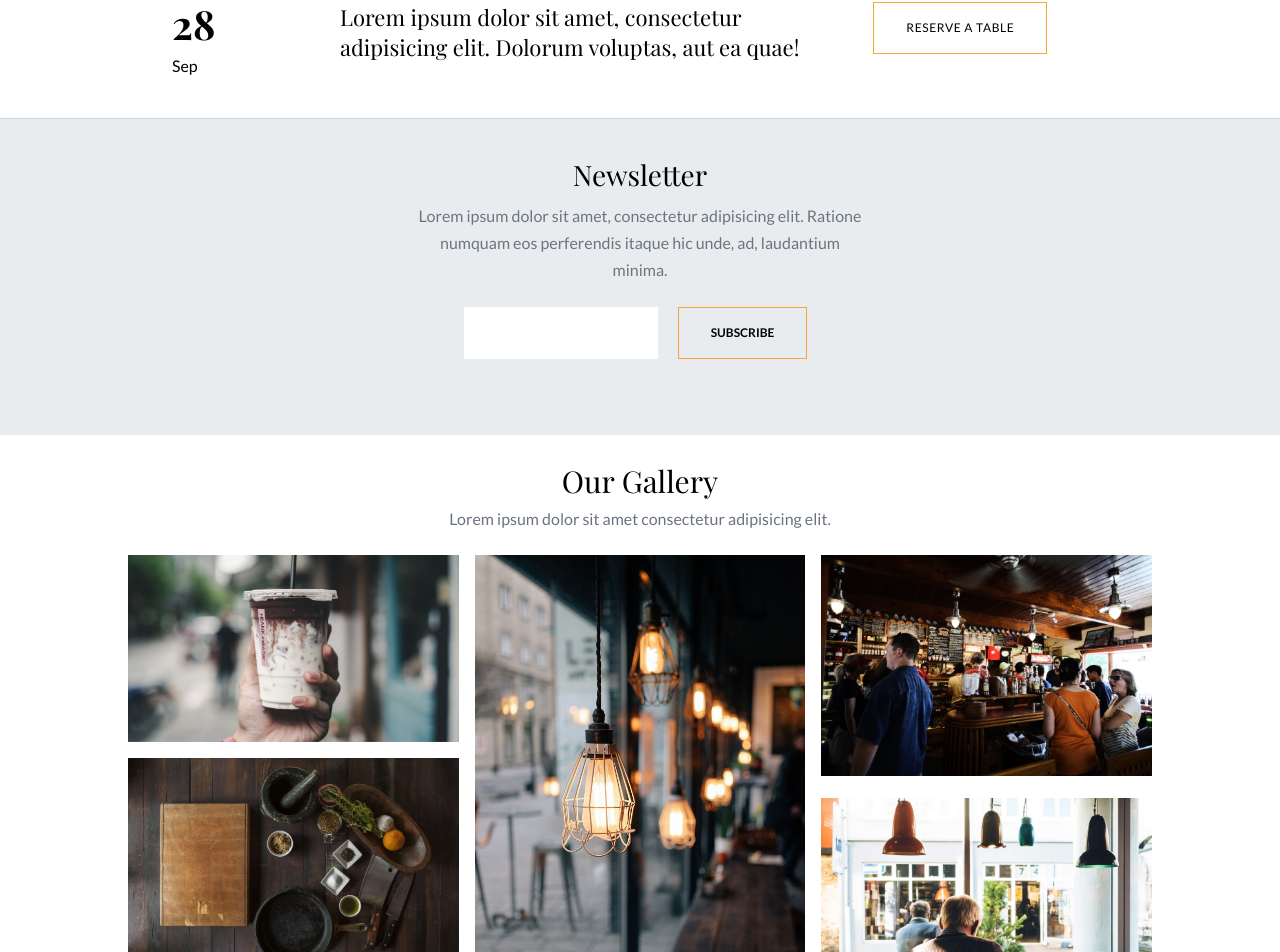
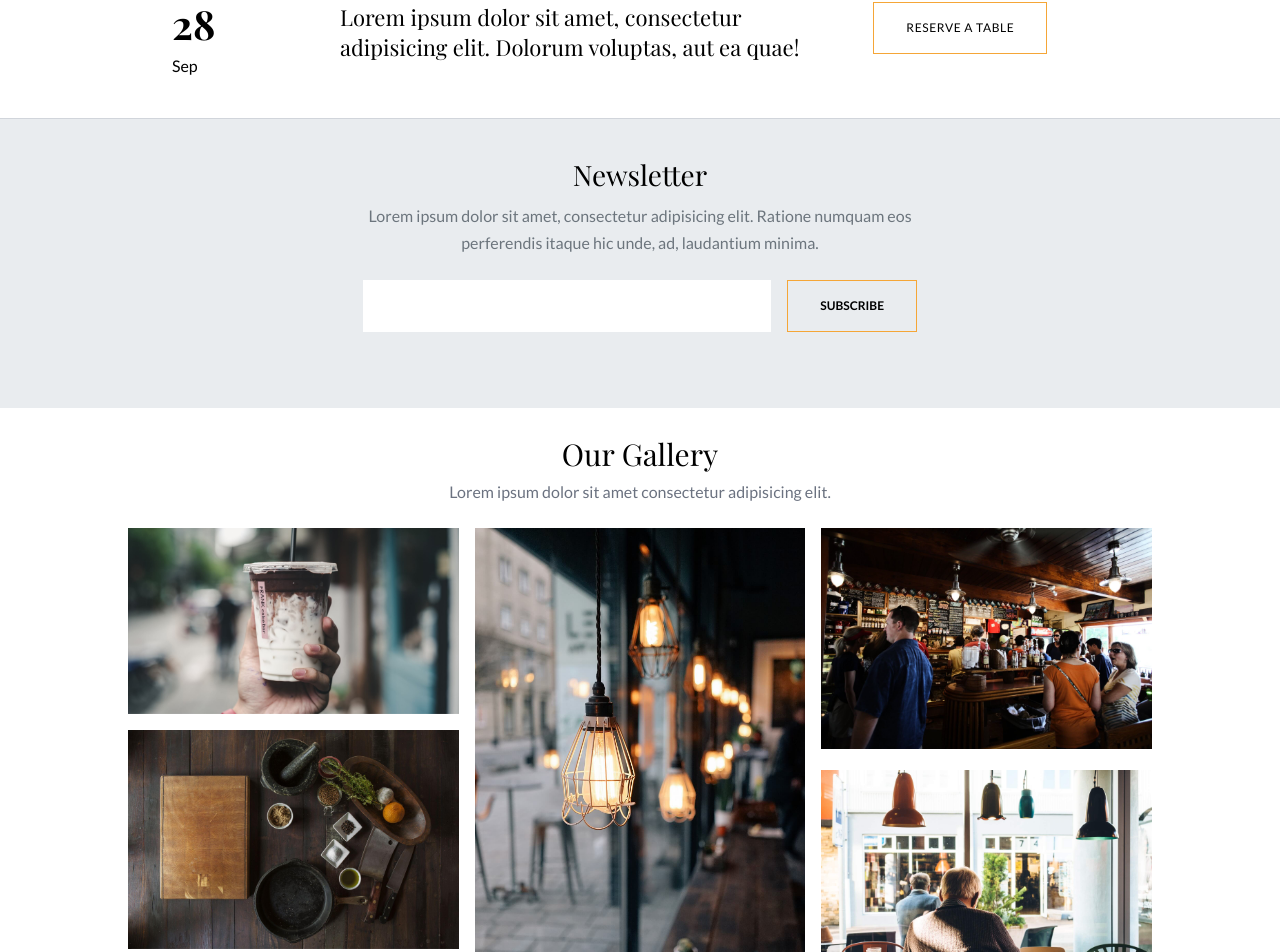
Before and after one commit to Iceblockp/Touche-cafe, a React (Vite) app: page / in a window 1280 px wide. Shown: the part 5457-6409 px from the top of the page. Built offline with nearby package versions, Linux system fonts and the light colour scheme; a web font is replaced by a local one.

Commit message:
newsletter

```diff
--- a/src/components/Newsletter.jsx
+++ b/src/components/Newsletter.jsx
@@ -5,7 +5,7 @@ const Newsletter = () => {
     <section className=" py-9 bg-[#e9ecef]">
       <div className=" container mx-auto mb-10">
         <div className="flex justify-center">
-          <div className=" text-center max-w-md  ">
+          <div className=" text-center md:max-w-[480px] xl:max-w-[570px] max-w-[540px]">
             <h1 className=" font-heading font-[400] text-[1.75rem] leading-[1.4] mb-2">
               Newsletter
             </h1>
@@ -16,14 +16,14 @@ const Newsletter = () => {
           </div>
         </div>
         <div className=" w-full flex ">
-          <div className=" mx-auto flex gap-5 ">
-            <div className=" md:w-7/12">
+          <div className=" mx-auto flex w-[540px] md:w-[720px] lg:w-[480px] xl:w-[570px] ">
+            <div className=" flex-grow px-[8px]">
               <input
                 className=" w-full h-full p-3 focus:outline-none border-none focus:border-yellow-300"
                 type="text"
               />
             </div>
-            <div className=" md:w-5/12" >
+            <div className="px-[8px]">
               <button className=" border border-[#f5a637] px-[32px] py-[16px] font-[700] text-[.75rem] ">
                 SUBSCRIBE
               </button>
```
